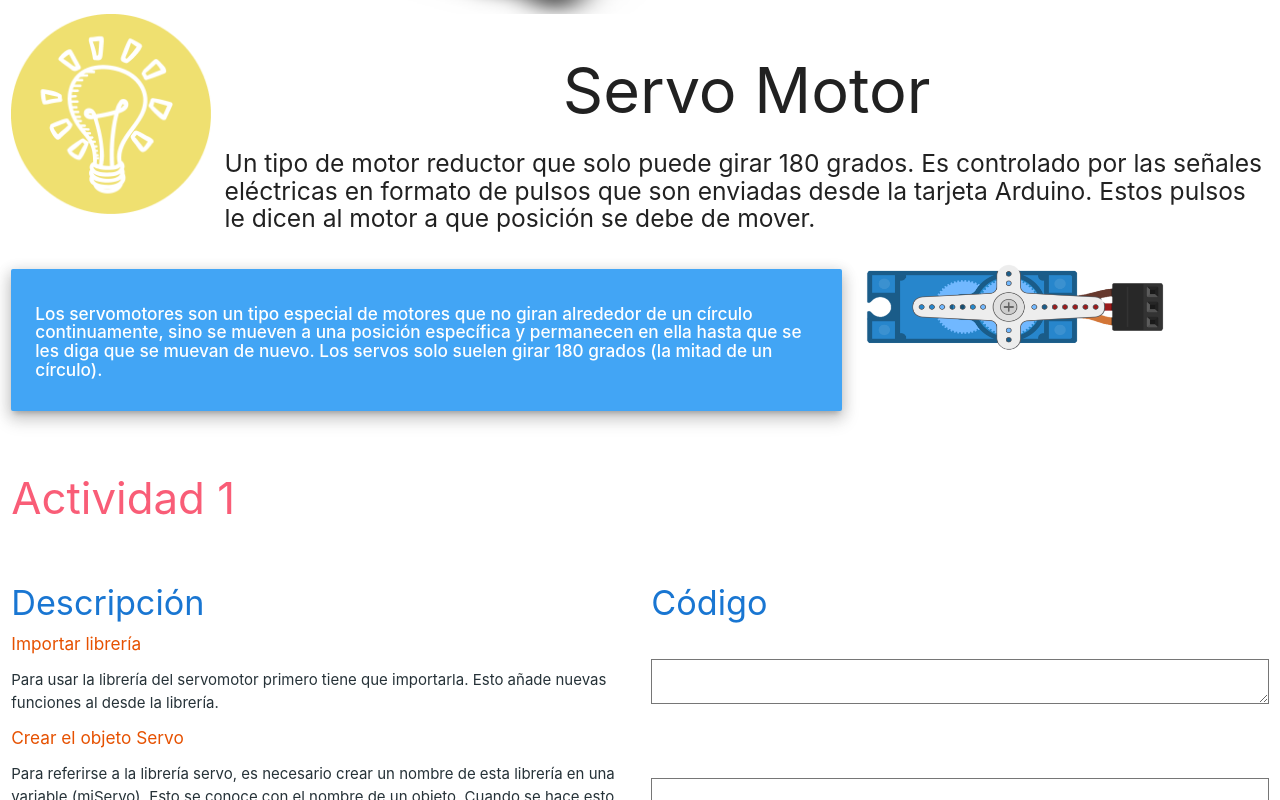
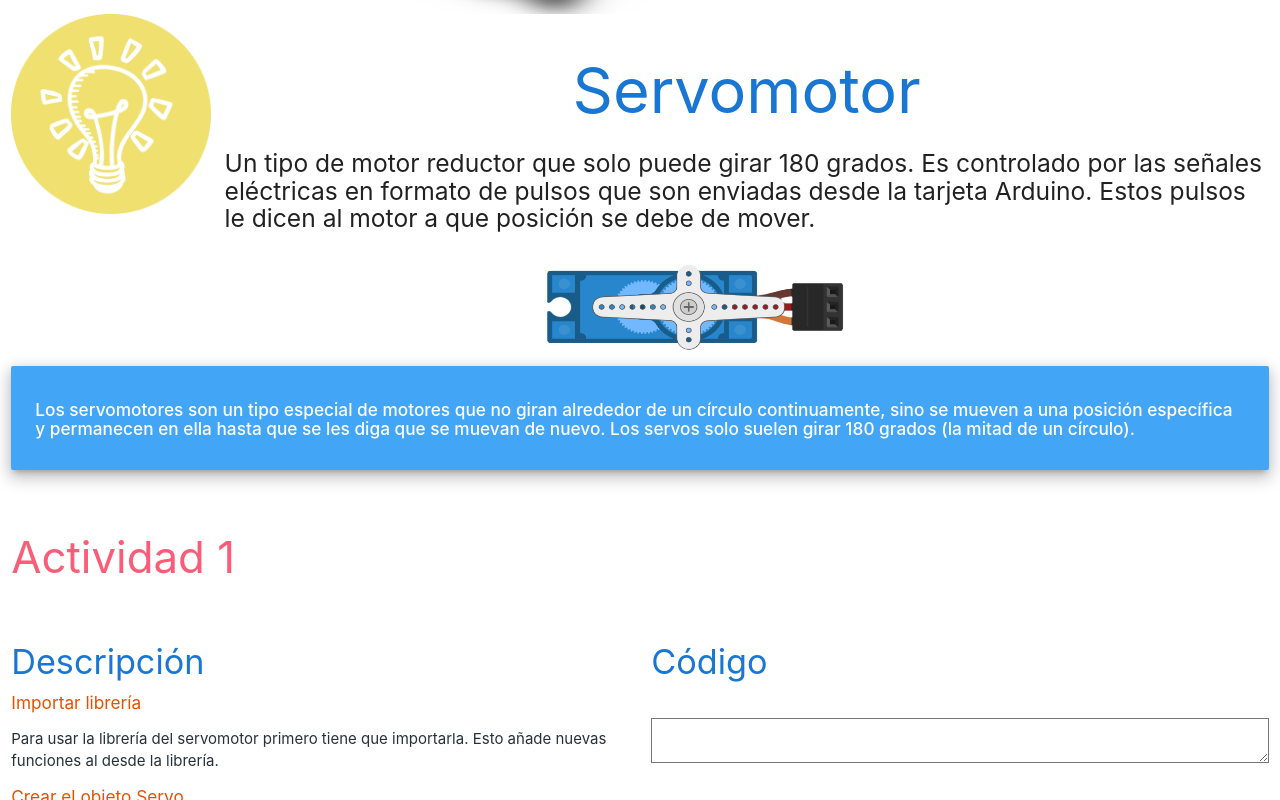
Before and after one commit to irvyncornejo/servomotorSec, a plain HTML site: page index.html in a window 1280 px wide. Shown: the part 736-1536 px from the top of the page. Drawn offline with nearby package versions, Linux system fonts and the light colour scheme.

Commit message:
Versión final de prueba

```diff
--- a/index.html
+++ b/index.html
@@ -24,7 +24,7 @@
                 <img src="source/conocer.png" alt="Conocer" height="200px" width="200px">
             </div>
             <div class="col s10">
-                <h1 class="titulo">Servo Motor</h1>
+                <h1 class="titulo blue-text text-darken-2">Servomotor</h1>
                 <h5>Un tipo de motor reductor que solo puede girar 180 grados.
                         Es controlado por las señales eléctricas en
                         formato de pulsos que son enviadas desde la tarjeta Arduino.
@@ -34,7 +34,15 @@
             </div>
         </div>
         <div class="row">
-            <div class="col s8 m8 ">
+            <div>
+                    <div class="col s5 "></div>
+                    <div class="col s4 ">
+                            <img src="source/Servo.png" alt="ServoMotor" height="90" width="300">
+                    </div>
+                    <div class="col s3 "><br></div>
+            </div>
+
+            <div class="col s12 m12 ">
             <div class="card-panel blue lighten-1 z-depth-3  ">
                 <h6 class="white-text  " > <strong>Los servomotores son un tipo especial de motores que no giran alrededor de un círculo continuamente,
                         sino se mueven a una posición específica y permanecen en ella hasta que se les diga que se muevan de
@@ -42,18 +50,20 @@
                 </h6>
             </div>
             </div>
-            <div class="col s4 m4 ">
-                <img src="source/Servo.png" alt="ServoMotor" height="90" width="300">
-            </div>
+
         </div>
 
 
     <!-- Actividad 1 -->
 <section>
-    <div class="row" >
-            <div class="col 12 actividad">
+    <div class="row">
+            <!-- <div class="col 2 ">
+                    <img src="source/programar.png" alt="Conocer" height="100px" width="100px">
+            </div> -->
+            <div class="col 10 actividad">
                 <h3>Actividad 1</h3>
             </div>
+
     </div>
     <!-- Codigo -->
     <div class="row">
--- a/style.css
+++ b/style.css
@@ -26,3 +26,7 @@ p {
     text-align: right;
     color: #f95d77;
 }
+
+img {
+
+}
```
Also changed, not shown: source/programar.png (added).
